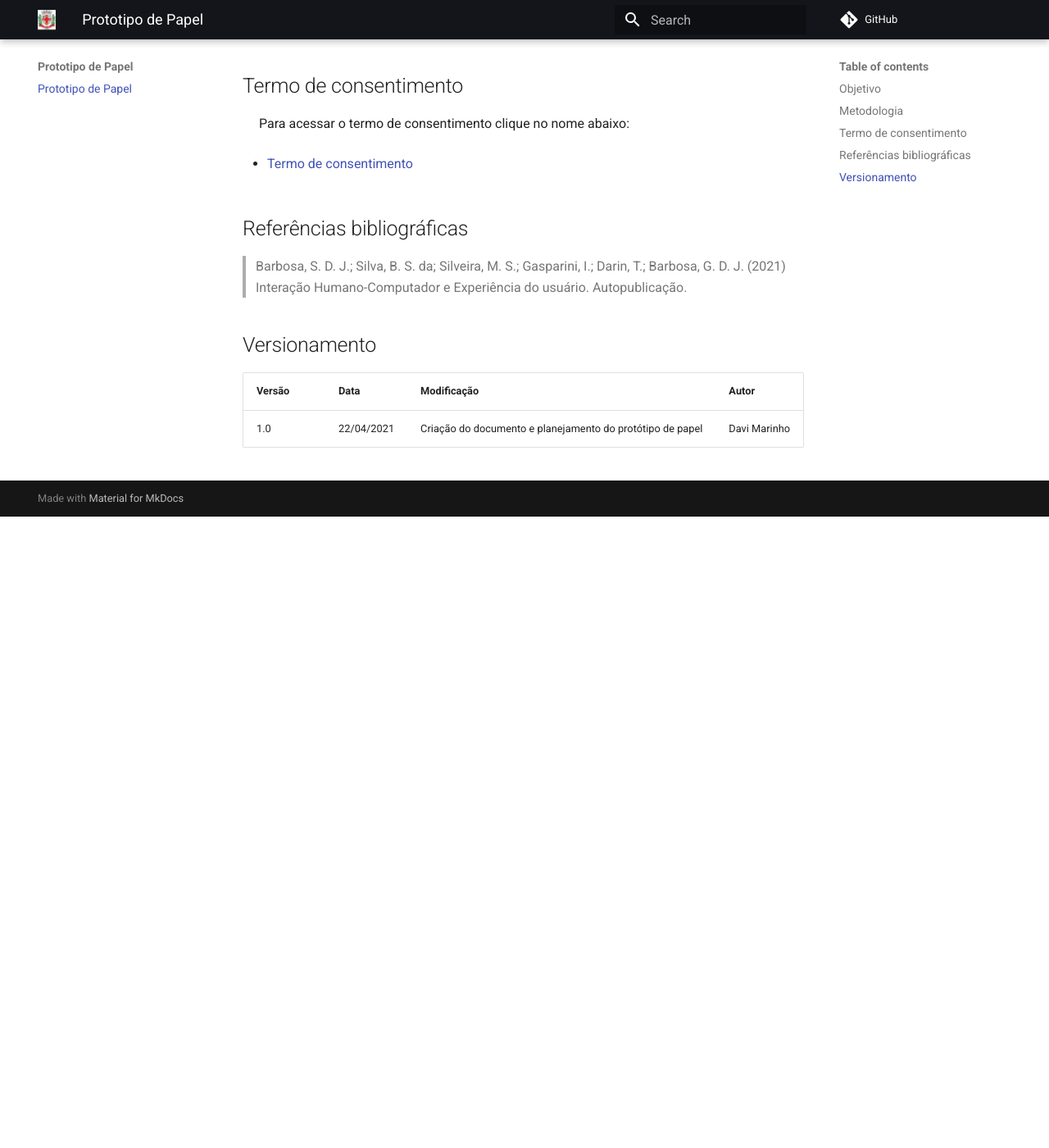
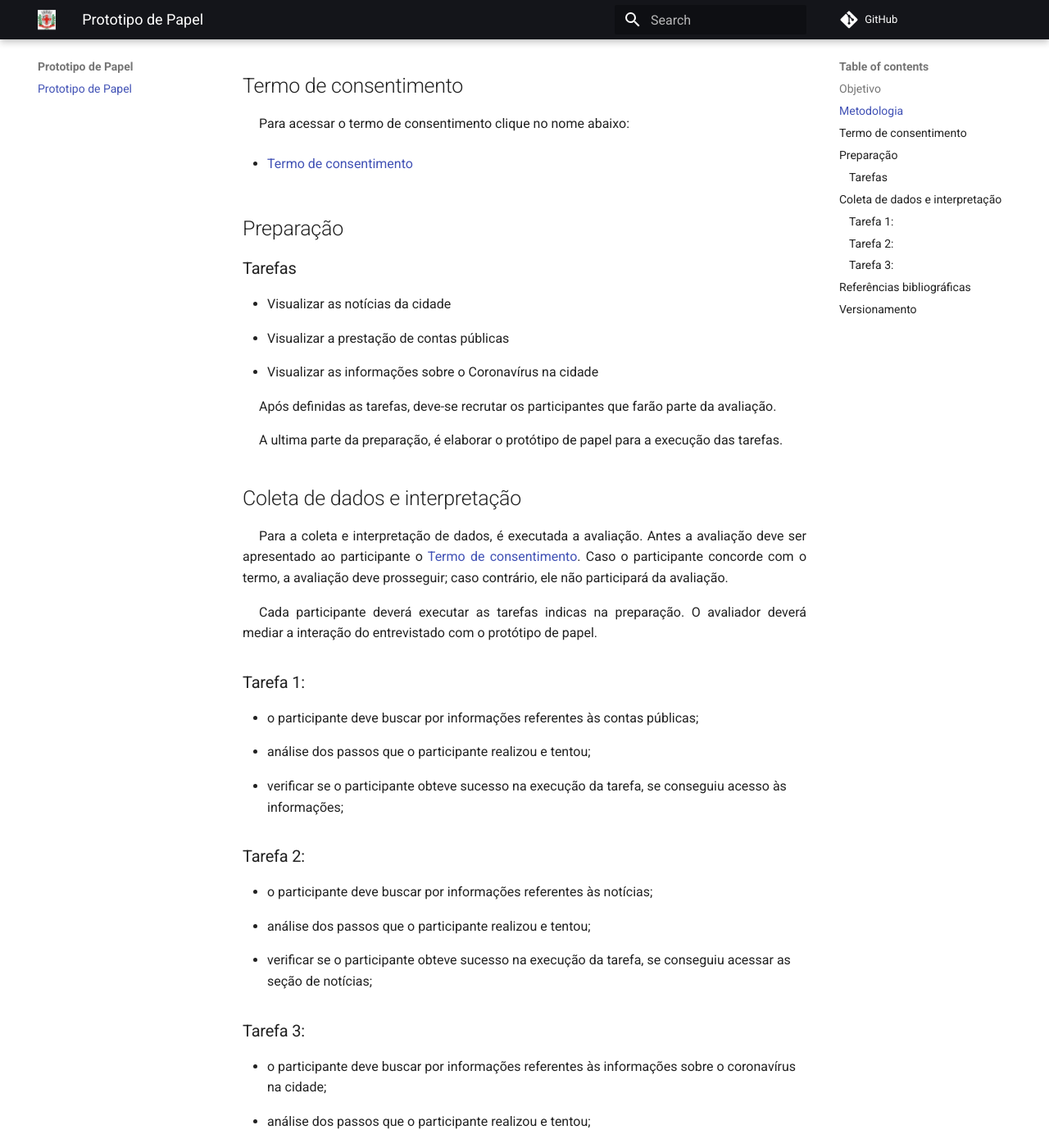
Before and after one commit to Interacao-Humano-Computador/2021.1-Prefeitura-de-Londrina, an MkDocs documentation site: the page built from docs/prototipo_de_papel/planejamento.md, in a window 1280 px wide and 1400 px high, scrolled down 998 px. Shown: the whole window at 82% size. Built offline with MkDocs 1.6.1 and Material for MkDocs 9.7.7, drawn with Linux system fonts in a browser that asks for light colours; comment, search, counter and statistics services are not loaded; before the commit the page ends 1628 px from its top, so only the background shows below that; some of the changed text lies outside the part shown.

Commit message:
Atualizando o documento
Signed-off-by: DaviMarinho <53916328+DaviMarinho@users.noreply.github.com>

```diff
--- a/docs/prototipo_de_papel/planejamento.md
+++ b/docs/prototipo_de_papel/planejamento.md
@@ -28,6 +28,56 @@ Para acessar o termo de consentimento clique no nome abaixo:
 
 - <p><a href="../termo-de-consentimento">Termo de consentimento</a></p>
 
+## Preparação
+
+### Tarefas
+
+<ul><li>Visualizar as notícias da cidade</li></ul>
+<ul><li>Visualizar a prestação de contas públicas</li></ul>
+<ul><li>Visualizar as informações sobre o Coronavírus na cidade</li></ul>
+
+<p style="text-indent: 20px; text-align: justify">
+Após definidas as tarefas, deve-se recrutar os participantes que farão parte da avaliação.
+</p>
+
+<p style="text-indent: 20px; text-align: justify">
+A ultima parte da preparação, é elaborar o protótipo de papel para a execução das tarefas.
+</p>
+
+## Coleta de dados e interpretação
+
+<p style="text-indent: 20px; text-align: justify">
+Para a coleta e interpretação de dados, é executada a avaliação. Antes a avaliação deve ser apresentado ao participante o <a href="../termo-de-consentimento">Termo de consentimento</a>. Caso o participante concorde com o termo, a avaliação deve prosseguir; caso contrário, ele não participará da avaliação.
+</p>
+
+<p style="text-indent: 20px; text-align: justify">
+Cada participante deverá executar as tarefas indicas na preparação. O avaliador deverá mediar a interação do entrevistado com o protótipo de papel.
+</p>
+
+### Tarefa 1:
+<ul><li>o participante deve buscar por informações referentes às contas públicas;</li></ul>
+<ul><li>análise dos passos que o participante realizou e tentou;</li></ul>
+<ul><li>verificar se o participante obteve sucesso na execução da tarefa, se conseguiu acesso às informações;</li></ul>
+
+### Tarefa 2:
+<ul><li>o participante deve buscar por informações referentes às notícias;</li></ul>
+<ul><li>análise dos passos que o participante realizou e tentou;</li></ul>
+<ul><li>verificar se o participante obteve sucesso na execução da tarefa, se conseguiu acessar as seção de notícias;</li></ul>
+
+### Tarefa 3:
+<ul><li>o participante deve buscar por informações referentes às informações sobre o coronavírus na cidade;</li></ul>
+<ul><li>análise dos passos que o participante realizou e tentou;</li></ul>
+<ul><li>verificar se o participante obteve sucesso na execução da tarefa, encontrando as informações sobre o coronavirus;</li></ul>
+
+<p style="text-indent: 20px; text-align: justify">
+O avaliador deve anotar os problemas encontrados ao observar o participante interagindo com o protótipo;
+</p>
+
+<p style="text-indent: 20px; text-align: justify">
+Após cada experiência de uso, deve ser feita a interpretação dos dados, observando a lista de problemas encontrados;
+<ul><li>se algum dos problemas for bem simples, é possível corrigir o protótipo na hora.</li></ul>
+</p>
+
 ## Referências bibliográficas
 
 > Barbosa, S. D. J.; Silva, B. S. da; Silveira, M. S.; Gasparini, I.; Darin, T.; Barbosa, G. D. J. (2021) Interação Humano-Computador e Experiência do usuário. Autopublicação.
```
